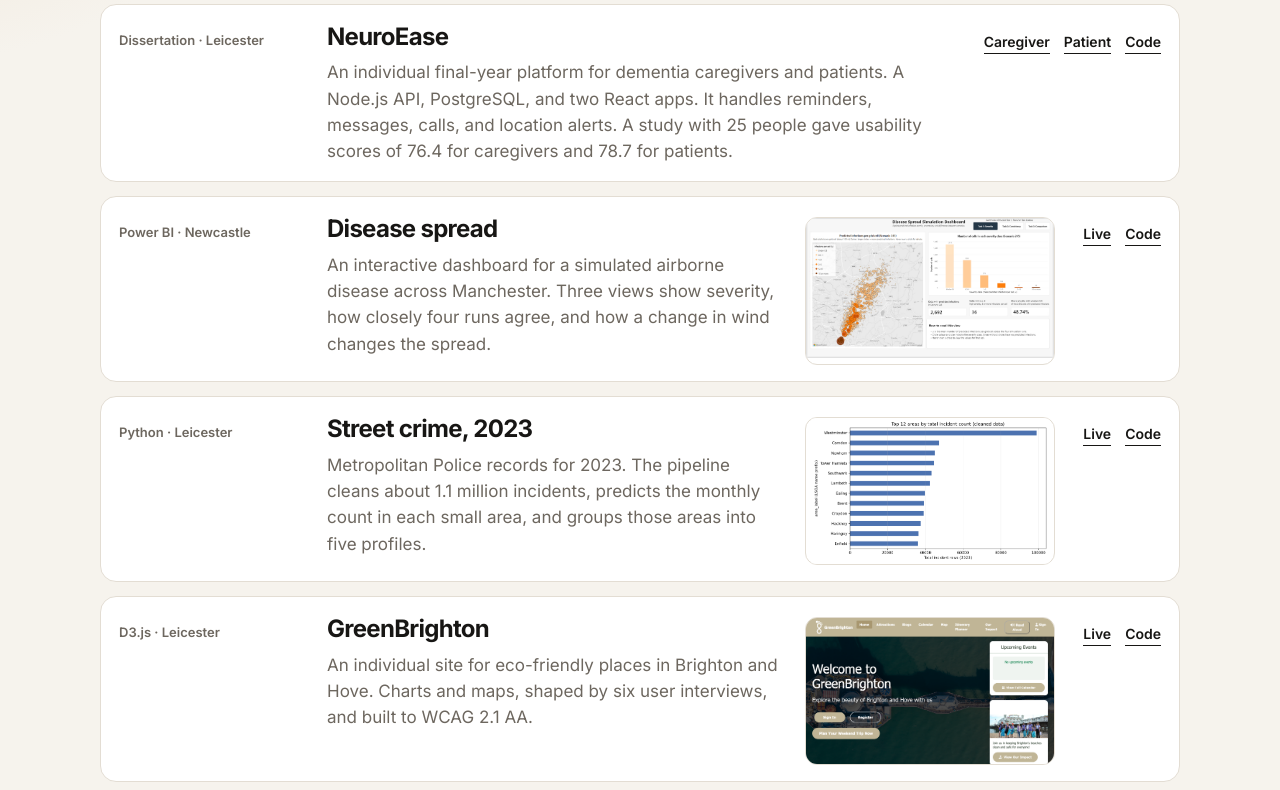
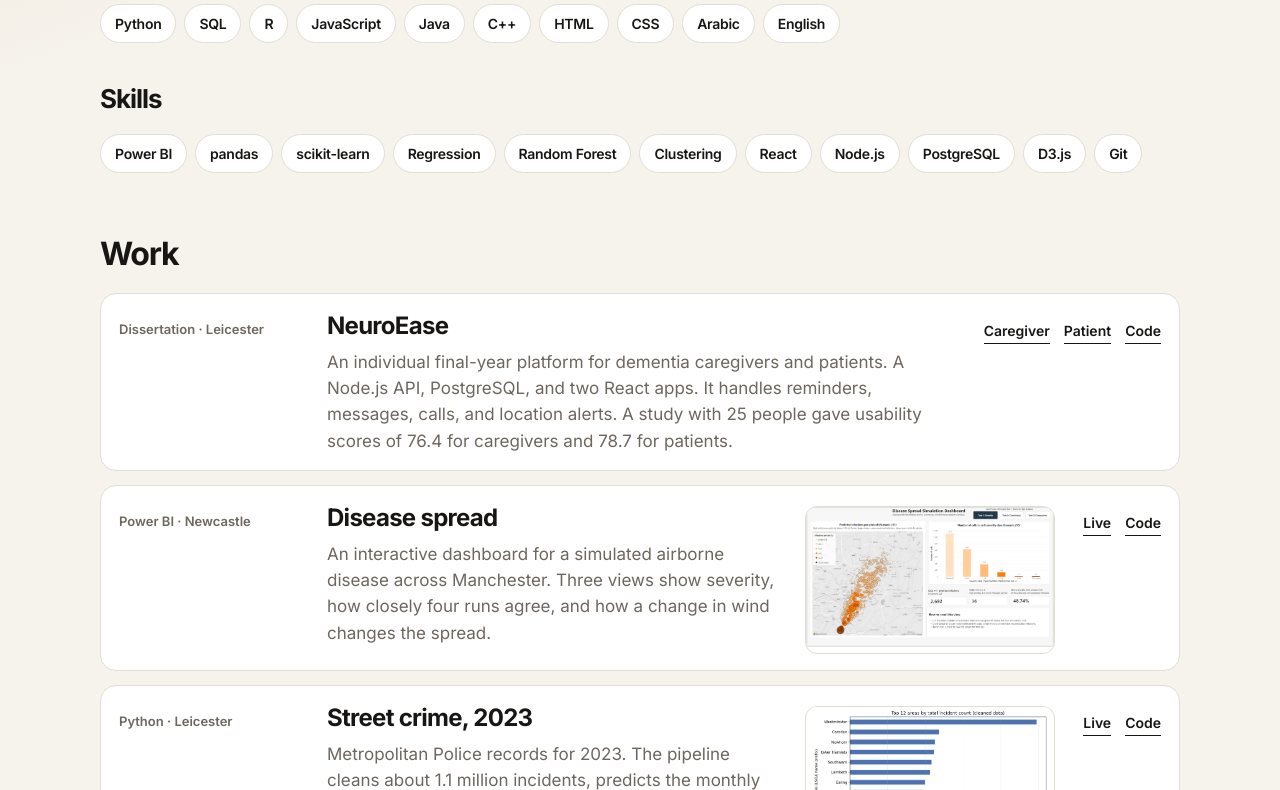
Before and after one commit to nno3/nno3.github.io, a plain HTML site: page index.html in a window 1280 px wide. Shown: the part 573-1363 px from the top of the page. Drawn offline with Linux system fonts and the light colour scheme.

Commit message:
Add the languages and a short skills highlight.

```diff
--- a/index.html
+++ b/index.html
@@ -14,6 +14,7 @@
 <nav>
     <a class="mark" href="#top">Noreen</a>
     <div class="nav-links">
+        <a href="#skills">Skills</a>
         <a href="#work">Work</a>
         <a href="#experience">Experience</a>
         <a class="nav-btn" href="#contact">Contact</a>
@@ -35,6 +36,36 @@
             <a class="text-link" href="https://github.com/nno3">github.com/nno3</a>
         </p>
     </header>
+
+    <section id="skills">
+        <h2>Languages</h2>
+        <ul class="chips">
+            <li>Python</li>
+            <li>SQL</li>
+            <li>R</li>
+            <li>JavaScript</li>
+            <li>Java</li>
+            <li>C++</li>
+            <li>HTML</li>
+            <li>CSS</li>
+            <li>Arabic</li>
+            <li>English</li>
+        </ul>
+        <h2 class="sub">Skills</h2>
+        <ul class="chips">
+            <li>Power BI</li>
+            <li>pandas</li>
+            <li>scikit-learn</li>
+            <li>Regression</li>
+            <li>Random Forest</li>
+            <li>Clustering</li>
+            <li>React</li>
+            <li>Node.js</li>
+            <li>PostgreSQL</li>
+            <li>D3.js</li>
+            <li>Git</li>
+        </ul>
+    </section>
 
     <section id="work">
         <h2>Work</h2>
--- a/style.css
+++ b/style.css
@@ -163,7 +163,26 @@ h2 {
     letter-spacing: -0.04em;
 }
 
-h2.sub { margin-top: 42px; font-size: 26px; }
+h2.sub { margin-top: 36px; font-size: 26px; }
+
+.chips {
+    display: flex;
+    flex-wrap: wrap;
+    gap: 8px;
+    margin: 14px 0 0;
+    padding: 0;
+    list-style: none;
+}
+
+.chips li {
+    background: #fff;
+    border: 1px solid var(--line);
+    border-radius: 999px;
+    padding: 8px 14px;
+    font-size: 14px;
+    font-weight: 600;
+    letter-spacing: -0.02em;
+}
 
 .project {
     display: grid;
```
